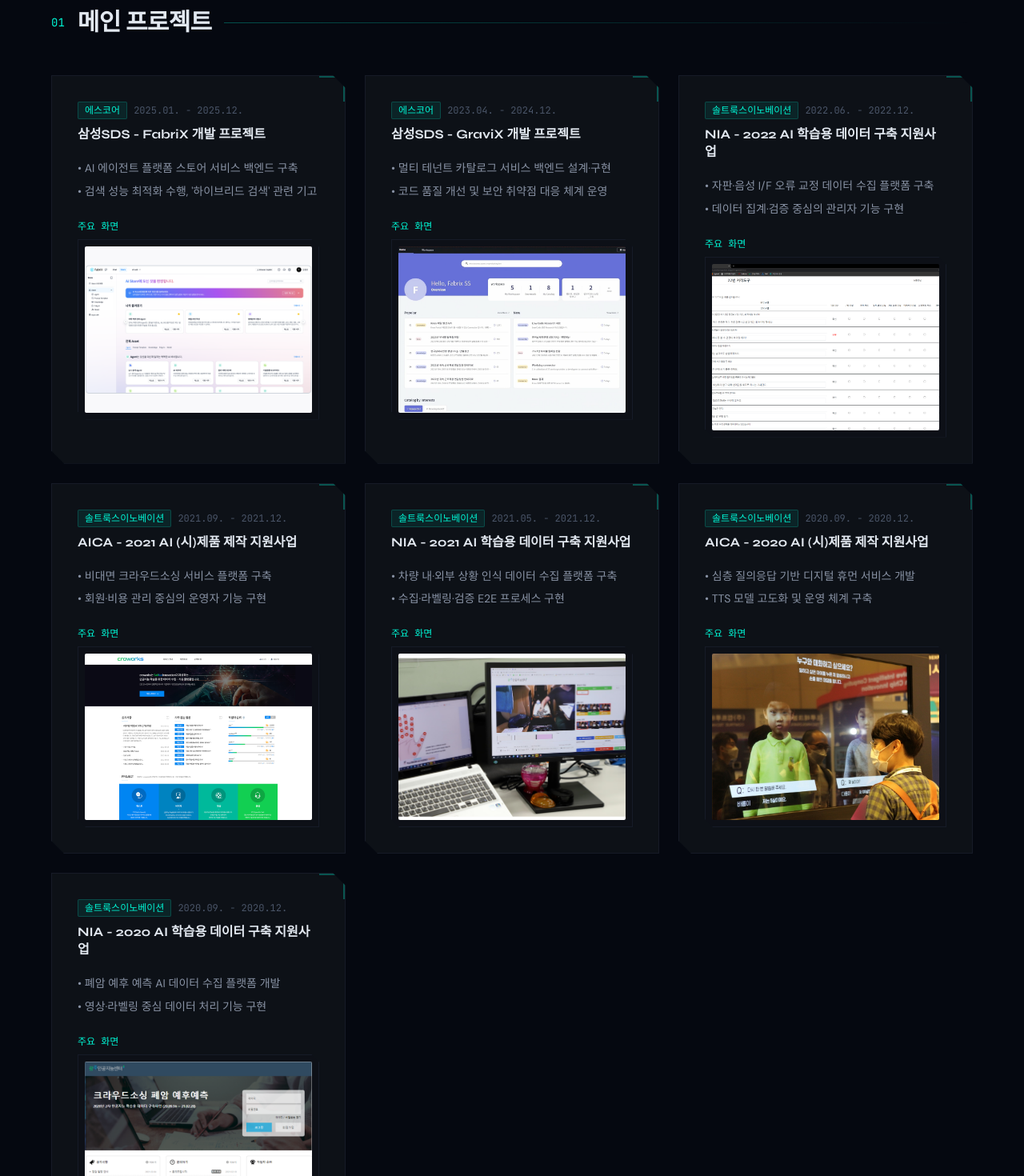
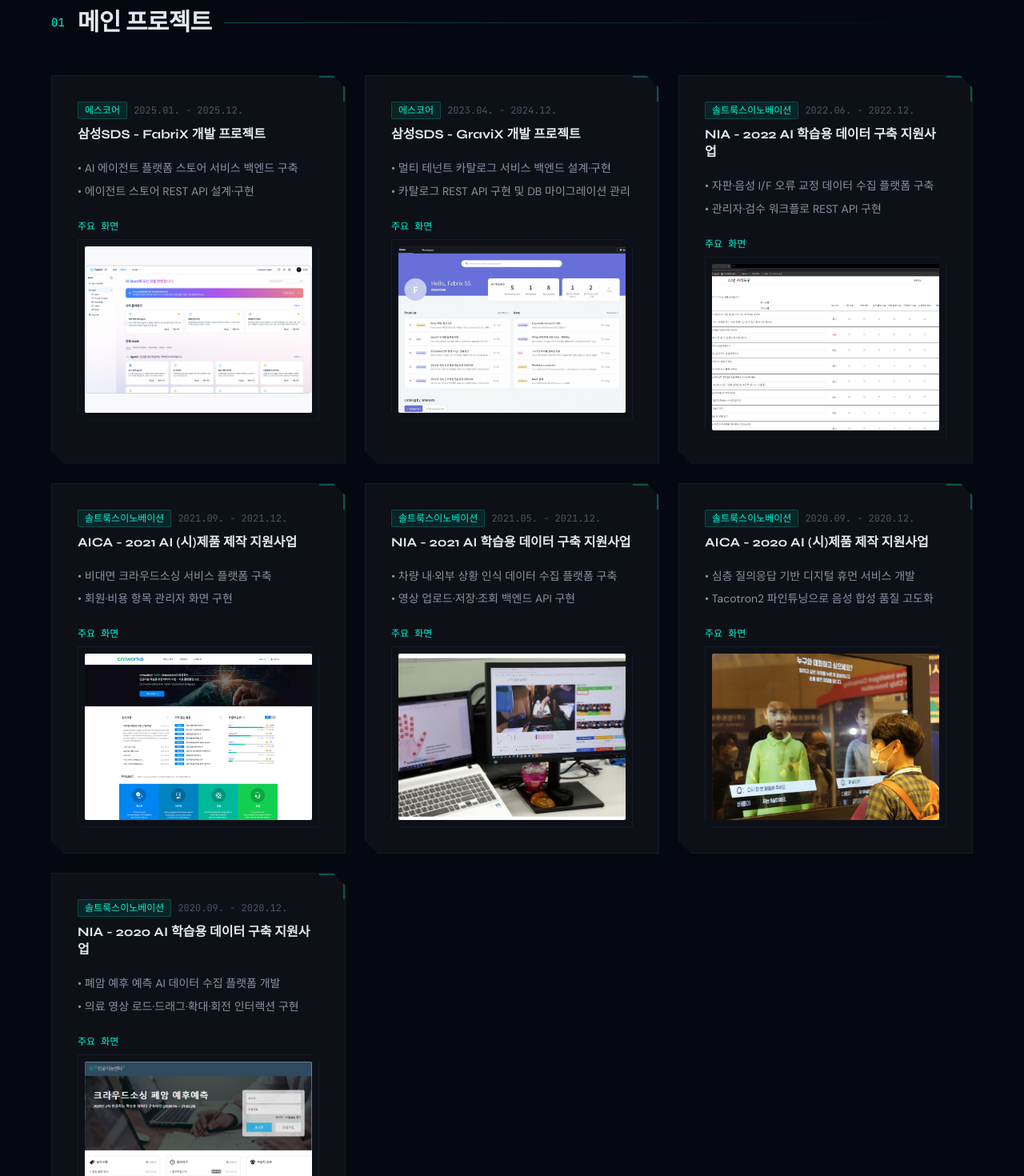
Before and after one commit to nohdonggyeong/nohdonggyeong.github.io, a React (Vite) app: page / in a window 1280 px wide. Shown: the part 886-2356 px from the top of the page at 80% size. Built offline with nearby package versions, Linux system fonts and the light colour scheme.

Commit message:
Fix content
Signed-off-by: nohdonggyeong <ehdrud1129@icloud.com>

```diff
--- a/src/App.tsx
+++ b/src/App.tsx
@@ -217,7 +217,7 @@
 
         {/* Typing */}
         <div className="font-mono text-base sm:text-xl md:text-2xl text-accent mb-12 md:mb-20 min-h-[3rem] md:min-h-[2rem]">
-          <TypingText texts={['MSA 기반 플랫폼 시스템을 End-to-End로 개발하는 백엔드 엔지니어입니다.', '서비스 분리 설계부터 API 구현, 배포 자동화까지 전 과정을 수행합니다.', '확장 가능하고 안정적인 시스템 아키텍처 설계를 지향합니다.']} />
+          <TypingText texts={['서비스 분리 설계부터 API 구현, 배포 자동화까지', 'MSA 기반 플랫폼 시스템을 End-to-End로 개발합니다.', '확장 가능하고 안정적인 아키텍처를 지향합니다.']} />
         </div>
 
         {/* CTA */}
--- a/src/data.ts
+++ b/src/data.ts
@@ -29,11 +29,13 @@
     name: "삼성SDS - FabriX 개발 프로젝트",
     org: "에스코어",
     period: "2025.01. - 2025.12.",
-    summary: ["AI 에이전트 플랫폼 스토어 서비스 백엔드 구축", "검색 성능 최적화 수행, '하이브리드 검색' 관련 기고"],
+    summary: ["AI 에이전트 플랫폼 스토어 서비스 백엔드 구축", "에이전트 스토어 REST API 설계·구현"],
     detail: ["삼성SDS AI 풀스택 오퍼링 중 AI 플랫폼(FabriX) 내 에이전트 스토어 도메인의 서비스 개발·운영 고도화 과제"],
     contributions: [
-      "AI 에이전트 스토어 백엔드 API 설계·구현, 컨테이너 기반 배포 환경 연동, 서비스 운영 이슈 대응 수행",
-      "[하이브리드 검색 구조 적용 검토, 관련 기고](https://s-core.co.kr/insight/view/%EB%8D%94-%EC%A0%95%ED%99%95%ED%95%98%EA%B3%A0-%EC%9C%A0%EC%97%B0%ED%95%98%EA%B2%8C-%EC%B0%BE%EB%8A%94-%ED%95%98%EC%9D%B4%EB%B8%8C%EB%A6%AC%EB%93%9C-%EA%B2%80%EC%83%89-llm%EC%9D%98-%ED%99%95/)",
+      "FastAPI + SQLAlchemy ORM 기반 에이전트 스토어 도메인 REST API 설계·구현 및 PostgreSQL 스키마 관리",
+      "Helm Chart 구성 및 ArgoCD GitOps 파이프라인 연동으로 Kubernetes 배포 환경 구성·운영",
+      "Jenkins CI 파이프라인 유지보수 및 서비스 운영 장애 대응",
+      "[키워드·벡터 결합 하이브리드 검색 구조 적용 검토 및 성능 비교 분석, 관련 기고](https://s-core.co.kr/insight/view/%EB%8D%94-%EC%A0%95%ED%99%95%ED%95%98%EA%B3%A0-%EC%9C%A0%EC%97%B0%ED%95%98%EA%B2%8C-%EC%B0%BE%EB%8A%94-%ED%95%98%EC%9D%B4%EB%B8%8C%EB%A6%AC%EB%93%9C-%EA%B2%80%EC%83%89-llm%EC%9D%98-%ED%99%95/)",
     ],
     tags: ["FastAPI", "Python", "SQLAlchemy", "PostgreSQL", "Kubernetes", "ArgoCD", "Jenkins", "Helm"],
     color: "accent",
@@ -47,9 +49,14 @@
     name: "삼성SDS - GraviX 개발 프로젝트",
     org: "에스코어",
     period: "2023.04. - 2024.12.",
-    summary: ["멀티 테넌트 카탈로그 서비스 백엔드 설계·구현", "코드 품질 개선 및 보안 취약점 대응 체계 운영"],
-    detail: ["기업 내 데이터·소프트웨어·애플리케이션 자산의 통합 관리와 탐색 효율 개선을 목표로 한 카탈로그 플랫폼(현, FabriX) 개발 과제"],
-    contributions: ["MSA 기반 백엔드 기능 개발, 검색 엔진 운영, 정적 분석 기반 품질 개선, 보안 점검 대응, 성능 모니터링 및 배포 운영 수행"],
+    summary: ["멀티 테넌트 카탈로그 서비스 백엔드 설계·구현", "카탈로그 REST API 구현 및 DB 마이그레이션 관리"],
+    detail: ["(현, FabriX) ㄹ기업 내 데이터·소프트웨어·애플리케이션 자산의 통합 관리와 탐색 효율 개선을 목표로 한 카탈로그 플랫폼 개발 과제"],
+    contributions: [
+      "Spring Boot + JPA/QueryDSL로 멀티 테넌트 카탈로그 도메인 REST API 구현, Flyway 기반 DB 마이그레이션 관리",
+      "Elasticsearch 인덱스 설계 및 검색 쿼리 튜닝으로 카탈로그 탐색 성능 개선",
+      "SonarQube 정적 분석 기반 코드 품질 개선, BurpSuite 활용 보안 취약점 점검 대응",
+      "Pinpoint APM 기반 서비스 성능 모니터링, Jenkins CI/CD + Helm Chart로 Kubernetes 배포 운영",
+    ],
     tags: ["Java", "Spring Boot", "JPA", "QueryDSL", "PostgreSQL", "Elasticsearch", "Kubernetes", "Jenkins", "Helm", "Maven", "Flyway", "Pinpoint", "SonarQube", "BurpSuite", "Python"],
     color: "accent",
     previewImage: "/images/joined-project/fabrix2.png",
@@ -62,9 +69,13 @@
     name: "NIA - 2022 AI 학습용 데이터 구축 지원사업",
     org: "솔트룩스이노베이션",
     period: "2022.06. - 2022.12.",
-    summary: ["자판·음성 I/F 오류 교정 데이터 수집 플랫폼 구축", "데이터 집계·검증 중심의 관리자 기능 구현"],
+    summary: ["자판·음성 I/F 오류 교정 데이터 수집 플랫폼 구축", "관리자·검수 워크플로 REST API 구현"],
     detail: ["PC/모바일 입력 환경에서 발생하는 오타 문장 수집 및 품질 검수를 위한 저작·관리 도구 개발 과제"],
-    contributions: ["관리자 및 검수 화면 설계·구현, 운영 단계 유지보수 수행"],
+    contributions: [
+      "Spring Boot + MyBatis로 관리자 및 검수 워크플로 REST API 구현, Cubrid DB 연동 쿼리 작성",
+      "Vue.js SPA로 데이터 집계·통계 관리자 대시보드 및 검수 화면 구현",
+      "Maven 빌드·Jenkins 배포 파이프라인 구성 및 운영 단계 유지보수",
+    ],
     tags: ["Java", "Spring Boot", "MyBatis", "Cubrid", "Vue.js", "Maven", "Jenkins"],
     color: "accent",
     previewImage: "/images/joined-project/errorcorrection3.png",
@@ -77,9 +88,12 @@
     name: "AICA - 2021 AI (시)제품 제작 지원사업",
     org: "솔트룩스이노베이션",
     period: "2021.09. - 2021.12.",
-    summary: ["비대면 크라우드소싱 서비스 플랫폼 구축", "회원·비용 관리 중심의 운영자 기능 구현"],
+    summary: ["비대면 크라우드소싱 서비스 플랫폼 구축", "회원·비용 항목 관리자 화면 구현"],
     detail: ["회원, 데이터, 저작도구, AI 모델, 비용 항목을 통합 관리하는 크라우드소싱 플랫폼 개발 과제"],
-    contributions: ["관리자 기능(회원 관리, 비용 관리 등) 설계·구현 수행"],
+    contributions: [
+      "eGovFramework + Thymeleaf 기반 관리자 화면 구현 (회원 조회·승인, 비용 항목 CRUD)",
+      "MariaDB 스키마 설계 및 iBatis SQL 쿼리 작성, Docker-compose 기반 개발 환경 구성",
+    ],
     tags: ["Java", "eGovFramework", "Thymeleaf", "MariaDB", "Apache Tomcat", "Docker-compose"],
     color: "accent",
     previewImage: "/images/joined-project/prototype21_1.PNG",
@@ -92,9 +106,14 @@
     name: "NIA - 2021 AI 학습용 데이터 구축 지원사업",
     org: "솔트룩스이노베이션",
     period: "2021.05. - 2021.12.",
-    summary: ["차량 내·외부 상황 인식 데이터 수집 플랫폼 구축", "수집·라벨링·검증 E2E 프로세스 구현"],
+    summary: ["차량 내·외부 상황 인식 데이터 수집 플랫폼 구축", "영상 업로드·저장·조회 백엔드 API 구현"],
     detail: ["운전자 제스처 인식 모델 학습을 위한 영상 데이터 수집·저작·검수 체계 구축 과제"],
-    contributions: ["저작도구 설계, 핵심 기능 구현, 운영 유지보수 전 과정 수행"],
+    contributions: [
+      "Django REST API로 영상 파일 업로드·저장·조회 백엔드 구현, MariaDB 스키마 설계",
+      "MediaPipe Hands 연동 제스처 인식 데이터 저작·검수 워크플로 구현",
+      "Vanilla JS로 영상 프레임 탐색·구간 선택·라벨링 인터페이스 구현",
+      "Nginx + Gunicorn + Docker-compose 기반 배포 환경 구성 및 운영 유지보수",
+    ],
     tags: ["Python", "Django", "Javascript", "MariaDB", "MediaPipe Hands", "Nginx", "Gunicorn", "Docker-compose"],
     color: "accent",
     previewImage: "/images/joined-project/vehicle5.png",
@@ -107,9 +126,13 @@
     name: "AICA - 2020 AI (시)제품 제작 지원사업",
     org: "솔트룩스이노베이션",
     period: "2020.09. - 2020.12.",
-    summary: ["심층 질의응답 기반 디지털 휴먼 서비스 개발", "TTS 모델 고도화 및 운영 체계 구축"],
+    summary: ["심층 질의응답 기반 디지털 휴먼 서비스 개발", "Tacotron2 파인튜닝으로 음성 합성 품질 고도화"],
     detail: ["STT·TTS·NLP·객체 인식 모델을 연계한 디지털 휴먼 대화 서비스 개발 과제"],
-    contributions: ["운영 서버 관리, 솔루션 운영, Tacotron2 기반 TTS 고도화, 음성 분할·편집 자동화 모듈 구현 수행"],
+    contributions: [
+      "Tacotron2 모델 파인튜닝 및 추론 파이프라인 개선으로 음성 합성 품질 고도화",
+      "Python 스크립트로 음성 파일 구간 분할·노이즈 처리·포맷 변환 자동화 모듈 구현",
+      "STT·NLP·TTS·객체 인식 모델 연계 디지털 휴먼 서비스 운영 및 CentOS/Ubuntu 서버 관리",
+    ],
     tags: ["Python", "TTS(Tacotron2)", "STT", "CentOS", "Ubuntu"],
     color: "accent",
     previewImage: "/images/joined-project/prototype20_4.jpg",
@@ -122,9 +145,13 @@
     name: "NIA - 2020 AI 학습용 데이터 구축 지원사업",
     org: "솔트룩스이노베이션",
     period: "2020.09. - 2020.12.",
-    summary: ["폐암 예후 예측 AI 데이터 수집 플랫폼 개발", "영상·라벨링 중심 데이터 처리 기능 구현"],
+    summary: ["폐암 예후 예측 AI 데이터 수집 플랫폼 개발", "의료 영상 로드·드래그·확대·회전 인터랙션 구현"],
     detail: ["PET/CT 영상과 임상·유전자 정보를 기반으로 한 예후 예측 모델 학습 데이터 수집·관리 도구 구축 과제"],
-    contributions: ["프론트엔드 핵심 기능(이미지 로드, 드래그, 확대·축소·회전, 라벨링) 설계·구현 수행"],
+    contributions: [
+      "Vanilla JS + Canvas API로 PET/CT 의료 영상 로드·드래그·확대·축소·회전 인터랙션 구현",
+      "영역 선택 기반 라벨링 인터페이스 및 Django REST API 연동 어노테이션 저장 처리 구현",
+      "PostgreSQL 스키마 설계, Nginx + Gunicorn + Docker-compose 배포 환경 구성",
+    ],
     tags: ["Python", "Django", "Javascript", "PostgreSQL", "Nginx", "Gunicorn", "Docker-compose"],
     color: "accent",
     previewImage: "/images/joined-project/clinomics2.PNG",
@@ -164,7 +191,12 @@
     period: "2022.12. - 2023.01.",
     summary: ["권한 분리 기반 음성 수집·검수 라벨링 도구 개발"],
     detail: ["TTS 모델 학습 데이터 확보를 위한 크라우드형 음성 수집·검수 서비스 개발 과제"],
-    contributions: ["대본 등록, 녹음 워크플로, 검수 프로세스, 회원 관리 기능 설계·구현 수행"],
+    contributions: [
+      "Spring Boot + JPA로 대본 등록·배정·녹음 제출·검수 워크플로 REST API 구현",
+      "Spring Security로 관리자·수집자·검수자 역할 기반 접근 제어 및 인증·인가 처리",
+      "FFMPEG 연동으로 업로드 음성 파일 포맷 변환·품질 검증 자동화 모듈 구현",
+      "Thymeleaf + JavaScript로 녹음·검수 화면 구현, Docker-compose 배포 환경 구성",
+    ],
     tags: ["Docker-compose", "Spring Boot", "JPA", "MariaDB", "Spring Security", "Thymeleaf", "Javascript", "FFMPEG"],
     color: "accent",
     previewImage: "/images/side-project/voicecollector1.PNG",
@@ -179,7 +211,12 @@
     period: "2022.01. - 2022.02.",
     summary: ["계약직 인력 대상 연장근로·연차 그룹웨어 개발"],
     detail: ["엑셀 중심 HR 관리 업무를 웹 기반 프로세스로 전환하기 위한 팀 단위 운영 플랫폼 개발 과제"],
-    contributions: ["일일 업무 기록, 연장근로·휴가 신청, 캘린더 조회, 인증·인가, 문서 다운로드 기능 구현"],
+    contributions: [
+      "Django ORM으로 일일 업무 기록·연장근로·휴가 신청 CRUD 및 관리자 승인 워크플로 API 구현",
+      "Django 세션 기반 인증·인가 및 팀/역할별 접근 권한 제어 구현",
+      "캘린더 뷰 기반 팀원 일정·휴가 조회 화면 및 근태 데이터 Excel 다운로드 기능 구현",
+      "Nginx + Gunicorn + Docker-compose 기반 배포 환경 구성",
+    ],
     tags: ["Docker-compose", "Django", "Nginx", "Gunicorn", "PostgreSQL"],
     color: "accent",
     previewImage: "/images/side-project/nicework.png",
@@ -194,7 +231,10 @@
     period: "2021.09. - 2021.10.",
     summary: ["통합 워크샵 운영용 인물 퀴즈 애플리케이션 개발"],
     detail: ["사내 워크샵 레크레이션 진행을 위한 참여형 퀴즈 앱 제작 과제"],
-    contributions: ["PyQt 기반 GUI 구성 및 PyInstaller 기반 실행 파일 배포 패키지 제작 수행"],
+    contributions: [
+      "PyQt5로 슬라이드쇼형 힌트 공개·정답 입력·점수 집계 GUI 화면 구현",
+      "PyInstaller로 의존성 포함 단일 실행 파일(exe) 패키징 및 배포 패키지 제작",
+    ],
     tags: ["Python", "PyQt", "PyInstaller"],
     color: "accent",
     previewImage: "/images/side-project/recreation1.png",
@@ -209,7 +249,11 @@
     period: "2021.06. - 2021.07.",
     summary: ["사내 장비 수량·사용 현황 관리 서비스 개발"],
     detail: ["엑셀 기반 장비 관리의 동기화 한계를 해소하기 위한 웹 기반 관리 서비스 구축 과제"],
-    contributions: ["장비 등록·삭제·조회, 사용자별 사용 현황 조회 기능 설계·구현 수행"],
+    contributions: [
+      "Django ORM + MariaDB로 장비 자산 등록·수정·삭제·조회 CRUD 및 사용자별 대여 현황 API 구현",
+      "Django Admin 커스터마이징으로 장비 현황 관리 화면 구성",
+      "Nginx + Gunicorn + Docker-compose 기반 배포 환경 구성",
+    ],
     tags: ["Docker-compose", "Django", "Nginx", "Gunicorn", "MariaDB"],
     color: "accent",
     previewImage: "/images/side-project/eqpmngt1.PNG",
@@ -224,7 +268,10 @@
     period: "2020.05. - 2020.06.",
     summary: ["Google STT 기반 일정·메모 안드로이드 앱 개발"],
     detail: ["음성 입력을 통해 일정 및 메모를 등록·관리할 수 있는 모바일 애플리케이션 개발 과제"],
-    contributions: ["Google SpeechRecognizer 연동, SQLite 데이터 관리, 일정 수정·삭제 기능 구현 수행"],
+    contributions: [
+      "Android SpeechRecognizer API로 음성 입력 실시간 텍스트 변환 및 일정·메모 등록 연동 구현",
+      "SQLite로 일정·메모 데이터 로컬 CRUD 관리 및 RecyclerView 기반 목록 UI 구현",
+    ],
     tags: ["Android", "Google STT", "SQLite"],
     color: "accent",
     previewImage: "/images/side-project/sayList.jpg",
@@ -239,7 +286,10 @@
     period: "2020.06. - 2020.06.",
     summary: ["IT 직무 지원용 개인 웹 포트폴리오 구축"],
     detail: ["초기 커리어 역량과 프로젝트 경험을 구조화해 제시하는 정적 웹 포트폴리오 제작 과제"],
-    contributions: ["콘텐츠 기획, 화면 레이아웃 설계, 프로젝트 소개 구조 및 UI 구현 수행"],
+    contributions: [
+      "HTML/CSS로 반응형 레이아웃 설계 및 섹션별 포트폴리오 페이지 구조 구현",
+      "Vanilla JS로 스크롤 이벤트 기반 섹션 전환 애니메이션 및 인터랙션 구현",
+    ],
     tags: ["HTML", "CSS", "Javascript"],
     color: "accent",
     previewImage: "/images/side-project/portfolio_ver1_img.PNG",
```
